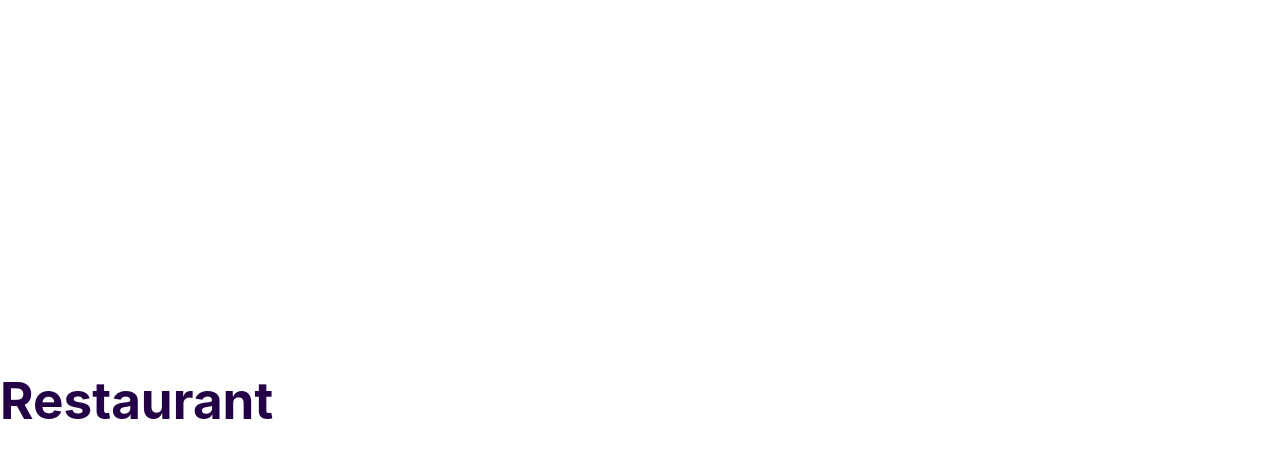
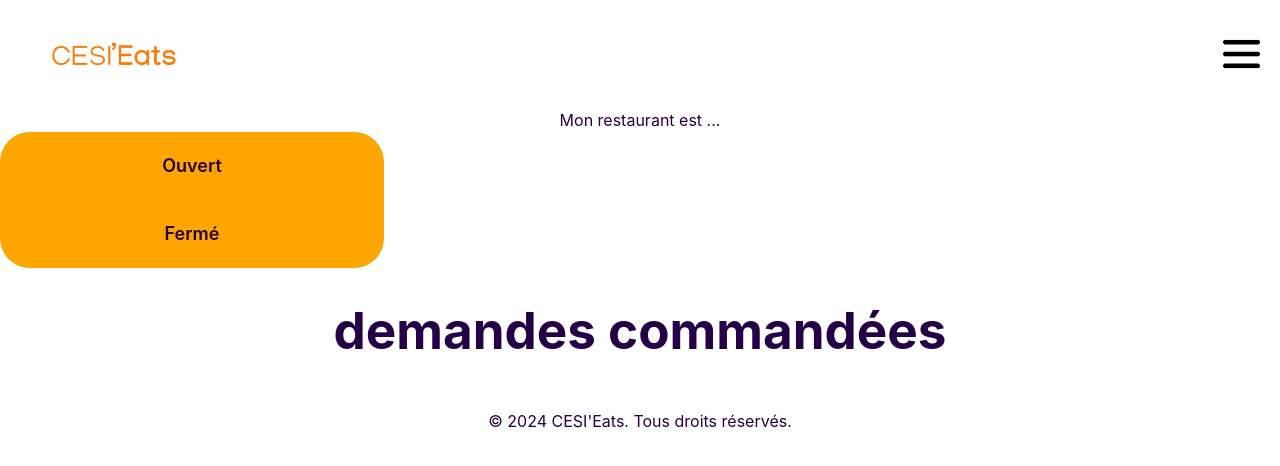
Before and after one commit to samuellllllllllll/Projet-Web-V2, a React (Vite) app in the folder frontend/: page /restaurant in a window 1280 px wide. Shown: the top 466 px of the page. Built offline with nearby package versions, Linux system fonts and the light colour scheme.

Commit message:
Trying my best

```diff
--- a/frontend/src/pages/restaurant.jsx
+++ b/frontend/src/pages/restaurant.jsx
@@ -1,10 +1,37 @@
-const restaurant = () => {
+import React from 'react';
+import '../styles/restaurant.css';
+import logo from '../assets/logo.png';
+import menuIcon from '../assets/menu.png';
 
+const Restaurant = () => {
   return (
-    <>
-      <h1>Restaurant</h1>
-    </>
-  )
-}
+    <div className="menu-page">
+      <header className="menu-header">
+        <img src={logo} alt="logo CESI'Eats" className="logo" />
+        <img src={menuIcon} alt="Menu Icon" className="menuIcon" />
+      </header>
+      <main className="menu-content">
+        <div className="Menu-bottom-button-box">
+          Mon restaurant est ...
+          <div className="Menu-bottom-button">
+            <div className="Button"></div>
+            <button name="lang" value="fr" type="button" className="Toggle-button">
+              Ouvert
+            </button>
+            <button name="lang" value="en" type="button" className="Toggle-button">
+              Fermé
+            </button>
+          </div>
+        </div>
+        <h1>
+          demandes commandées
+        </h1>
+      </main>
+      <footer className="menu-footer">
+        <p>&copy; 2024 CESI'Eats. Tous droits réservés.</p>
+      </footer>
+    </div>
+  );
+};
 
-export default restaurant;
+export default Restaurant;
--- /dev/null
+++ b/frontend/src/styles/restaurant.css
@@ -0,0 +1,30 @@
+
+       .Button{
+        --leftButton: 175px;
+        left: 0;
+        top: 0;
+        position: absolute;
+        width: 175px;
+        height: 100%;
+        background: var(--theme-second-color);
+        border-radius: 30px;
+        transition: .5s;
+      }
+
+        .Toggle-button{
+        width: 175px;
+        height: 50px;
+        cursor: pointer;
+        background: transparent;
+        border: 0;
+        outline: none;
+        position: relative;
+        color: var(--theme-first-color);
+        font-size: 18px;
+      }
+
+      .Menu-bottom-button{
+        background-color: orange;
+        border-radius: 30px;
+        width: 30%;
+      }
```
